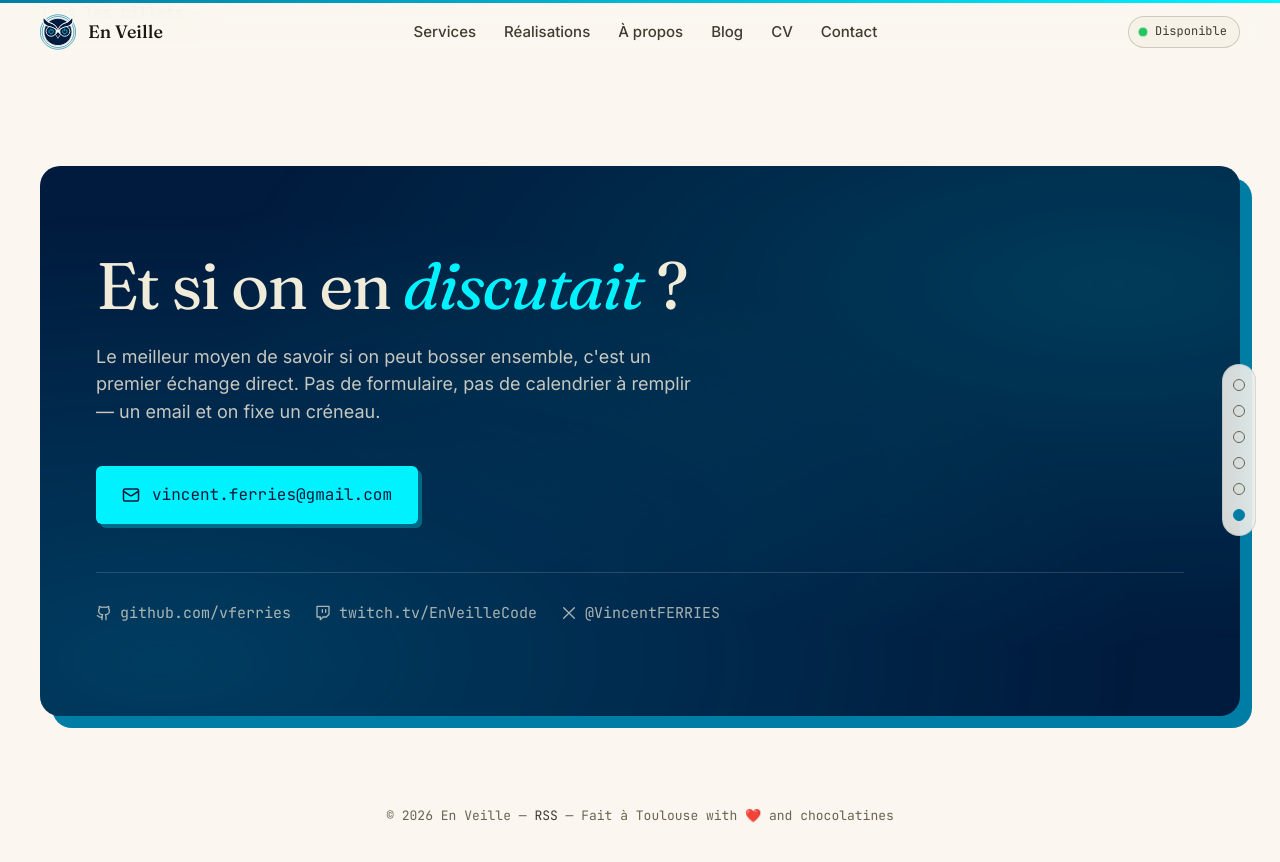
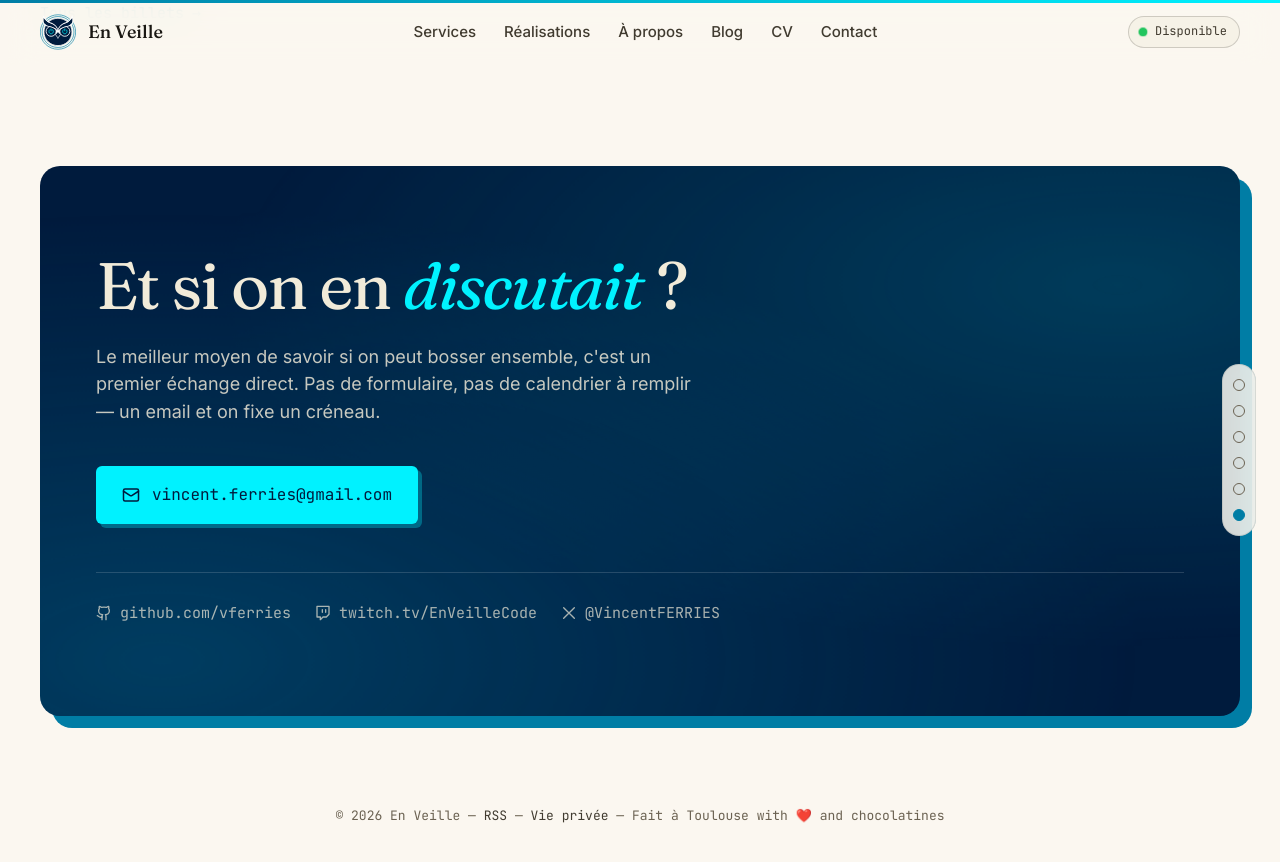
Before and after one commit to vferries/blog, a Jekyll site: the page built from index.html, in a window 1280 px wide and 900 px high, scrolled down 7333 px. Shown: the top 862 px of the window. Built offline with Jekyll 4.4.1, drawn with Linux system fonts in a browser that asks for light colours; emoji names are drawn with the system emoji font.

Commit message:
fix: lie la politique de confidentialité depuis le footer
/privacy n'était référencée nulle part sur le site : ni le footer partagé,
ni la nav, ni aucune page. Une politique de confidentialité que personne ne
peut atteindre ne remplit pas son office.

Le lien rejoint la ligne footer unique, donc les 58 pages du build d'un coup.
Vérifié à 1280 et 375px, landing et billet : pas de débordement horizontal,
la ligne se replie sur 2 à 3 lignes en mobile.

```diff
--- a/_includes/footer.html
+++ b/_includes/footer.html
@@ -1,2 +1,2 @@
 {% comment %} Le thème inclut ce partial via include_cached (rendu une seule fois, mis en cache) : ne jamais y utiliser de variable scopée à une page (page.*). {% endcomment %}
-<p class="ev-footer__line">© {{ site.time | date: "%Y" }} En Veille — <a href="{{ '/feed.xml' | relative_url }}">RSS</a> — Fait à Toulouse with :heart: and chocolatines</p>
+<p class="ev-footer__line">© {{ site.time | date: "%Y" }} En Veille — <a href="{{ '/feed.xml' | relative_url }}">RSS</a> — <a href="{{ '/privacy' | relative_url }}">Vie privée</a> — Fait à Toulouse with :heart: and chocolatines</p>
```
